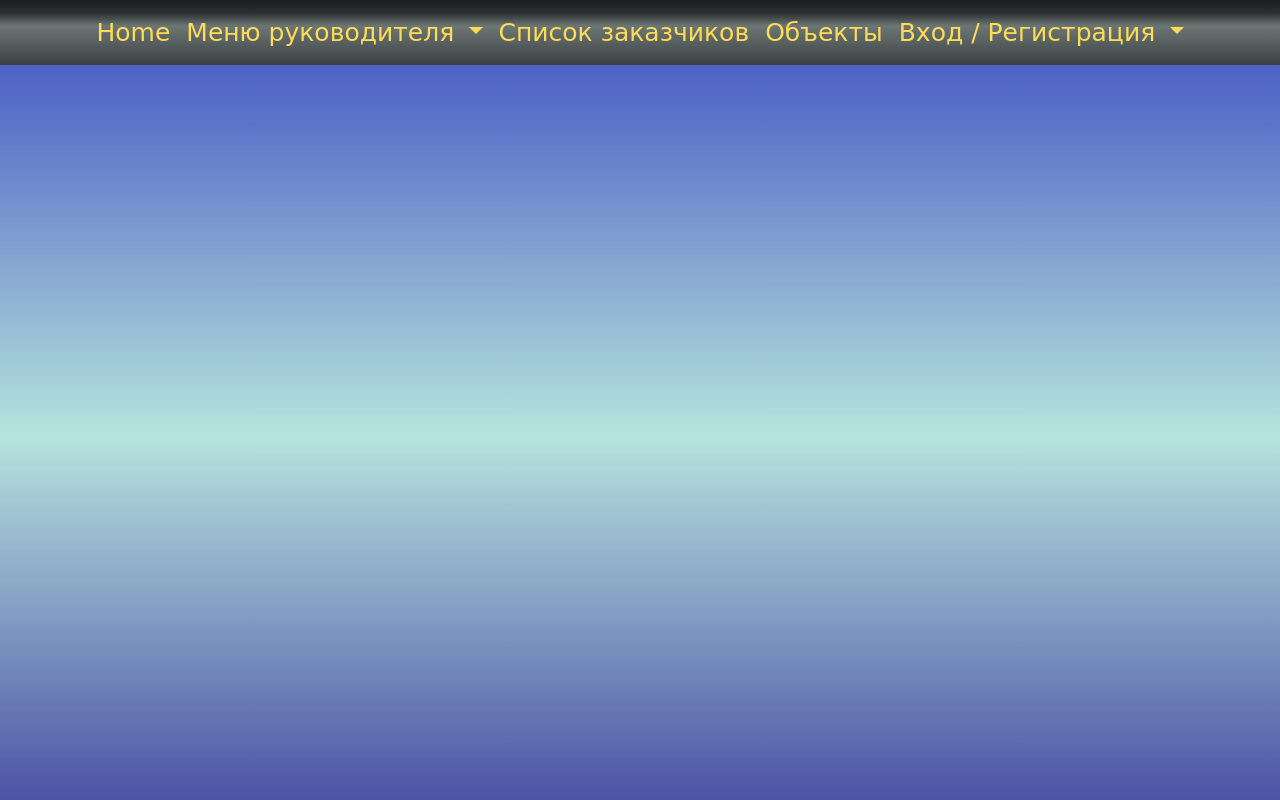
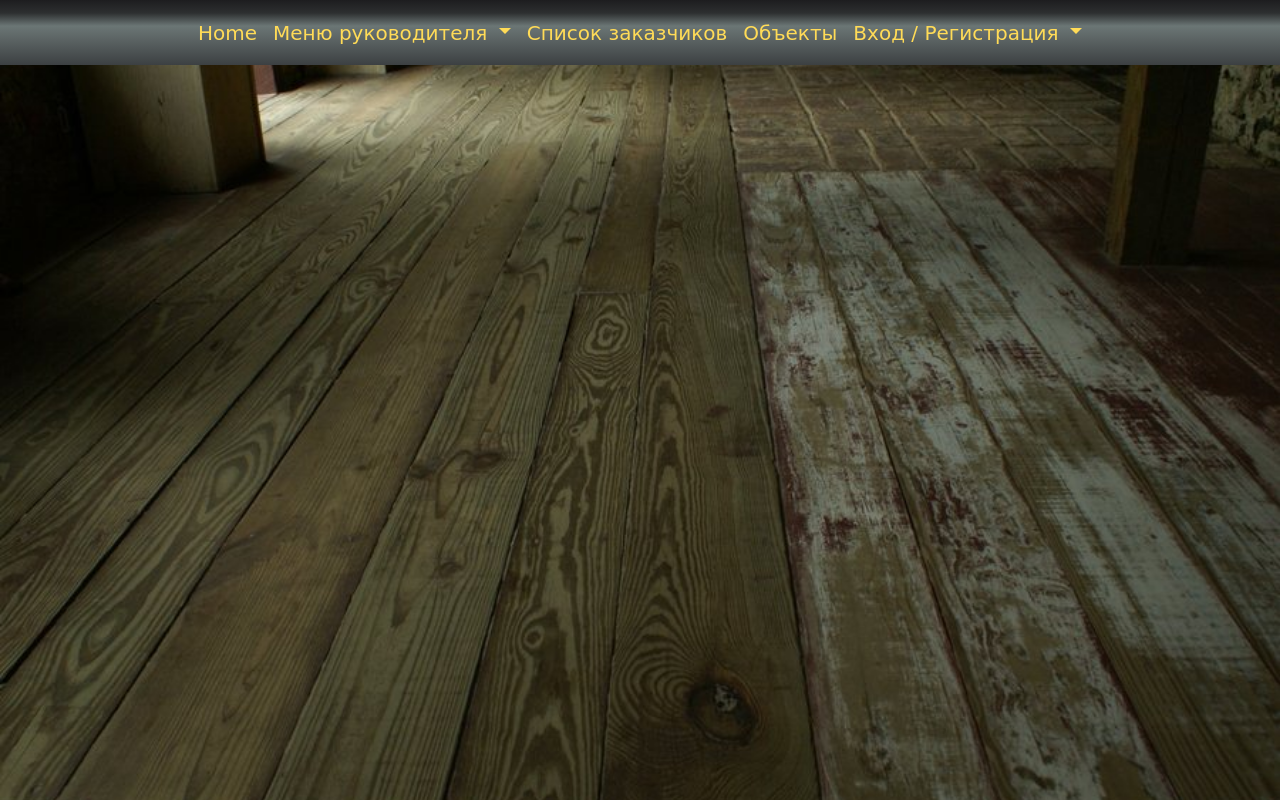
Before and after one commit to owl-vg-1/my-organization, a PHP site: template templates/_layouts/mainLayout.php in a window 1280 px wide. Run offline with PHP 8.4, Linux system fonts and the light colour scheme; the template is opened without the code that fills it, so the values that code supplies are empty; some web fonts are replaced.

Commit message:
finalize the design

```diff
--- a/public/css/style.css
+++ b/public/css/style.css
@@ -1,33 +1,74 @@
-html, body {
-  background-image: -webkit-gradient(linear, left bottom, left top, from(#4c53a8), color-stop(#6170b2), color-stop(#768dbd), color-stop(#8ca9c7), color-stop(#a1c6d2), color-stop(#b6e3dc), color-stop(#a1cad8), color-stop(#8db0d3), color-stop(#7897cf), color-stop(#637dcb), color-stop(#4f64c6), to(#3a4ac2));
-  background-image: linear-gradient(to top, #4c53a8, #6170b2, #768dbd, #8ca9c7, #a1c6d2, #b6e3dc, #a1cad8, #8db0d3, #7897cf, #637dcb, #4f64c6, #3a4ac2);
+html,
+body {
+  background-image: url("bild.jpg");
   background-repeat: no-repeat;
   background-attachment: fixed;
   width: 100%;
   height: 100%;
   background-size: cover;
+  color: #dce2e2 !important;
   font-family: 'Pangolin', cursive !important;
 }
 
-html .navbar-expand-lg, html .dropdown-menu, body .navbar-expand-lg, body .dropdown-menu {
+html .navbar-expand-lg,
+html .dropdown-menu,
+body .navbar-expand-lg,
+body .dropdown-menu {
   background-image: -webkit-gradient(linear, left bottom, left top, from(#3c4042), color-stop(#4c5253), color-stop(#5c6464), color-stop(#6b7675), color-stop(#2d2f30), to(#1d1d1f));
   background-image: linear-gradient(to top, #3c4042, #4c5253, #5c6464, #6b7675, #2d2f30, #1d1d1f);
   padding: 0 !important;
   font-family: 'Ruslan Display', cursive;
 }
 
-html .navbar-expand-lg ul, html .navbar-expand-lg a.dropdown-item, html .dropdown-menu ul, html .dropdown-menu a.dropdown-item, body .navbar-expand-lg ul, body .navbar-expand-lg a.dropdown-item, body .dropdown-menu ul, body .dropdown-menu a.dropdown-item {
+html .navbar-expand-lg ul,
+html .navbar-expand-lg a.dropdown-item,
+html .dropdown-menu ul,
+html .dropdown-menu a.dropdown-item,
+body .navbar-expand-lg ul,
+body .navbar-expand-lg a.dropdown-item,
+body .dropdown-menu ul,
+body .dropdown-menu a.dropdown-item {
   width: 100%;
   height: 100%;
 }
 
-html .navbar-expand-lg ul li, html .navbar-expand-lg ul a, html .navbar-expand-lg a.dropdown-item li, html .navbar-expand-lg a.dropdown-item a, html .dropdown-menu ul li, html .dropdown-menu ul a, html .dropdown-menu a.dropdown-item li, html .dropdown-menu a.dropdown-item a, body .navbar-expand-lg ul li, body .navbar-expand-lg ul a, body .navbar-expand-lg a.dropdown-item li, body .navbar-expand-lg a.dropdown-item a, body .dropdown-menu ul li, body .dropdown-menu ul a, body .dropdown-menu a.dropdown-item li, body .dropdown-menu a.dropdown-item a {
+html .navbar-expand-lg ul li,
+html .navbar-expand-lg ul a,
+html .navbar-expand-lg a.dropdown-item li,
+html .navbar-expand-lg a.dropdown-item a,
+html .dropdown-menu ul li,
+html .dropdown-menu ul a,
+html .dropdown-menu a.dropdown-item li,
+html .dropdown-menu a.dropdown-item a,
+body .navbar-expand-lg ul li,
+body .navbar-expand-lg ul a,
+body .navbar-expand-lg a.dropdown-item li,
+body .navbar-expand-lg a.dropdown-item a,
+body .dropdown-menu ul li,
+body .dropdown-menu ul a,
+body .dropdown-menu a.dropdown-item li,
+body .dropdown-menu a.dropdown-item a {
   min-height: 65px;
   display: table;
 }
 
-html .navbar-expand-lg ul li a, html .navbar-expand-lg ul a a, html .navbar-expand-lg a.dropdown-item li a, html .navbar-expand-lg a.dropdown-item a a, html .dropdown-menu ul li a, html .dropdown-menu ul a a, html .dropdown-menu a.dropdown-item li a, html .dropdown-menu a.dropdown-item a a, body .navbar-expand-lg ul li a, body .navbar-expand-lg ul a a, body .navbar-expand-lg a.dropdown-item li a, body .navbar-expand-lg a.dropdown-item a a, body .dropdown-menu ul li a, body .dropdown-menu ul a a, body .dropdown-menu a.dropdown-item li a, body .dropdown-menu a.dropdown-item a a {
-  font-size: 25px;
+html .navbar-expand-lg ul li a,
+html .navbar-expand-lg ul a a,
+html .navbar-expand-lg a.dropdown-item li a,
+html .navbar-expand-lg a.dropdown-item a a,
+html .dropdown-menu ul li a,
+html .dropdown-menu ul a a,
+html .dropdown-menu a.dropdown-item li a,
+html .dropdown-menu a.dropdown-item a a,
+body .navbar-expand-lg ul li a,
+body .navbar-expand-lg ul a a,
+body .navbar-expand-lg a.dropdown-item li a,
+body .navbar-expand-lg a.dropdown-item a a,
+body .dropdown-menu ul li a,
+body .dropdown-menu ul a a,
+body .dropdown-menu a.dropdown-item li a,
+body .dropdown-menu a.dropdown-item a a {
+  font-size: 20px;
   height: 100%;
   padding: 0;
   display: table-cell;
@@ -36,37 +77,64 @@ html .navbar-expand-lg ul li a, html .navbar-expand-lg ul a a, html .navbar-expa
   color: #ffdb57 !important;
 }
 
-html .navbar-expand-lg ul li:hover, html .navbar-expand-lg a.dropdown-item li:hover, html .dropdown-menu ul li:hover, html .dropdown-menu a.dropdown-item li:hover, body .navbar-expand-lg ul li:hover, body .navbar-expand-lg a.dropdown-item li:hover, body .dropdown-menu ul li:hover, body .dropdown-menu a.dropdown-item li:hover {
+html .navbar-expand-lg ul li:hover,
+html .navbar-expand-lg a.dropdown-item li:hover,
+html .dropdown-menu ul li:hover,
+html .dropdown-menu a.dropdown-item li:hover,
+body .navbar-expand-lg ul li:hover,
+body .navbar-expand-lg a.dropdown-item li:hover,
+body .dropdown-menu ul li:hover,
+body .dropdown-menu a.dropdown-item li:hover {
   background-image: -webkit-gradient(linear, left bottom, left top, from(#1d1d1f), color-stop(#4c5253), color-stop(#5c6464), color-stop(#6b7675), color-stop(#2d2f30), to(#3c4042));
   background-image: linear-gradient(to top, #1d1d1f, #4c5253, #5c6464, #6b7675, #2d2f30, #3c4042);
 }
 
-html .navbar-expand-lg ul .dropdown-divider, html .navbar-expand-lg a.dropdown-item .dropdown-divider, html .dropdown-menu ul .dropdown-divider, html .dropdown-menu a.dropdown-item .dropdown-divider, body .navbar-expand-lg ul .dropdown-divider, body .navbar-expand-lg a.dropdown-item .dropdown-divider, body .dropdown-menu ul .dropdown-divider, body .dropdown-menu a.dropdown-item .dropdown-divider {
+html .navbar-expand-lg ul .dropdown-divider,
+html .navbar-expand-lg a.dropdown-item .dropdown-divider,
+html .dropdown-menu ul .dropdown-divider,
+html .dropdown-menu a.dropdown-item .dropdown-divider,
+body .navbar-expand-lg ul .dropdown-divider,
+body .navbar-expand-lg a.dropdown-item .dropdown-divider,
+body .dropdown-menu ul .dropdown-divider,
+body .dropdown-menu a.dropdown-item .dropdown-divider {
   margin: 0;
 }
 
-html .navbar-expand-lg a.dropdown-item:hover, html .dropdown-menu a.dropdown-item:hover, body .navbar-expand-lg a.dropdown-item:hover, body .dropdown-menu a.dropdown-item:hover {
+html .navbar-expand-lg a.dropdown-item:hover,
+html .dropdown-menu a.dropdown-item:hover,
+body .navbar-expand-lg a.dropdown-item:hover,
+body .dropdown-menu a.dropdown-item:hover {
   display: block;
   width: 100% !important;
   background-image: -webkit-gradient(linear, left bottom, left top, from(#3c4042), color-stop(#4c5253), color-stop(#5c6464), color-stop(#6b7675), color-stop(#2d2f30), to(#1d1d1f));
   background-image: linear-gradient(to top, #3c4042, #4c5253, #5c6464, #6b7675, #2d2f30, #1d1d1f);
 }
 
-html .navbar-expand-lg a.dropdown-item, html .dropdown-menu a.dropdown-item, body .navbar-expand-lg a.dropdown-item, body .dropdown-menu a.dropdown-item {
+html .navbar-expand-lg a.dropdown-item,
+html .dropdown-menu a.dropdown-item,
+body .navbar-expand-lg a.dropdown-item,
+body .dropdown-menu a.dropdown-item {
   width: 100% !important;
   display: block;
 }
 
-html .paginationHTML a, body .paginationHTML a {
-  background-color: rgba(248, 248, 248, 0) !important;
+html .paginationHTML a,
+body .paginationHTML a {
+  background-color: rgba(61, 61, 61, 0.932) !important;
   margin: 3px;
   border: none !important;
-  color: #5f2657 !important;
+  color: #747273 !important;
   font-size: 20px;
   font-weight: bold;
 }
 
-html .error, body .error {
+html .paginationHTML a:hover,
+body .paginationHTML a:hover {
+  background-color: #020202 !important;
+}
+
+html .error,
+body .error {
   font-size: 25px;
   text-align: center;
   color: red;
--- a/public/css/style.scss
+++ b/public/css/style.scss
@@ -1,26 +1,38 @@
-html, body {
-    background-image: linear-gradient(to top, rgb(76, 83, 168), rgb(97, 112, 178), rgb(118, 141, 189), rgb(140, 169, 199), rgb(161, 198, 210), rgb(182, 227, 220), rgb(161, 202, 216), rgb(141, 176, 211), rgb(120, 151, 207), rgb(99, 125, 203), rgb(79, 100, 198), rgb(58, 74, 194));
+html,
+body {
+	background-image: url('bild.jpg');
 	background-repeat: no-repeat;
 	background-attachment: fixed;
 	width: 100%;
 	height: 100%;
 	background-size: cover;
+	color: rgb(220, 226, 226) !important;
 	font-family: 'Pangolin', cursive !important;
 
-    .navbar-expand-lg, .dropdown-menu {
-        background-image: linear-gradient(to top,rgb(60, 64, 66),rgb(76, 82, 83),rgb(92, 100, 100),rgb(107, 118, 117),rgb(45, 47, 48),rgb(29, 29, 31));
+	.navbar-expand-lg,
+	.dropdown-menu {
+		background-image: linear-gradient(
+			to top,
+			rgb(60, 64, 66),
+			rgb(76, 82, 83),
+			rgb(92, 100, 100),
+			rgb(107, 118, 117),
+			rgb(45, 47, 48),
+			rgb(29, 29, 31)
+		);
 		padding: 0 !important;
 		font-family: 'Ruslan Display', cursive;
 
-
-        ul, a.dropdown-item {
+		ul,
+		a.dropdown-item {
 			width: 100%;
 			height: 100%;
-            li, a {
+			li,
+			a {
 				min-height: 65px;
 				display: table;
 				a {
-                    font-size: 25px;
+					font-size: 20px;
 					height: 100%;
 					padding: 0;
 					display: table-cell;
@@ -30,41 +42,55 @@ html, body {
 				}
 			}
 
-            li:hover{
-                background-image: linear-gradient(to top,rgb(29, 29, 31), rgb(76, 82, 83),rgb(92, 100, 100),rgb(107, 118, 117),rgb(45, 47, 48), rgb(60, 64, 66));
-
+			li:hover {
+				background-image: linear-gradient(
+					to top,
+					rgb(29, 29, 31),
+					rgb(76, 82, 83),
+					rgb(92, 100, 100),
+					rgb(107, 118, 117),
+					rgb(45, 47, 48),
+					rgb(60, 64, 66)
+				);
 			}
-            .dropdown-divider{
+			.dropdown-divider {
 				margin: 0;
 			}
-
 		}
 
 		a.dropdown-item:hover {
 			display: block;
 			width: 100% !important;
-            background-image: linear-gradient(to top,rgb(60, 64, 66),rgb(76, 82, 83),rgb(92, 100, 100),rgb(107, 118, 117),rgb(45, 47, 48),rgb(29, 29, 31));
+			background-image: linear-gradient(
+				to top,
+				rgb(60, 64, 66),
+				rgb(76, 82, 83),
+				rgb(92, 100, 100),
+				rgb(107, 118, 117),
+				rgb(45, 47, 48),
+				rgb(29, 29, 31)
+			);
 		}
 
 		a.dropdown-item {
 			width: 100% !important;
 			display: block;
 		}
-
 	}
-
 
 	.paginationHTML {
 		a {
-            background-color: rgba(248, 248, 248, 0) !important;
+			background-color: rgba(61, 61, 61, 0.932) !important;
 			margin: 3px;
 			border: none !important;
-            color: hsl(308, 43%, 26%) !important;
+			color: hsl(330, 1%, 45%) !important;
 			font-size: 20px;
 			font-weight: bold;
-
 		}
 
+		a:hover {
+			background-color: rgb(2, 2, 2) !important;
+		}
 	}
 
 	.error {
@@ -72,7 +98,5 @@ html, body {
 		text-align: center;
 		color: red;
 		padding-top: 25%;
-
 	}
-
 }
```
Also changed, not shown: public/css/bild.jpg (added), 1 other file. Lines whose indentation alone changed are shown as unchanged.
